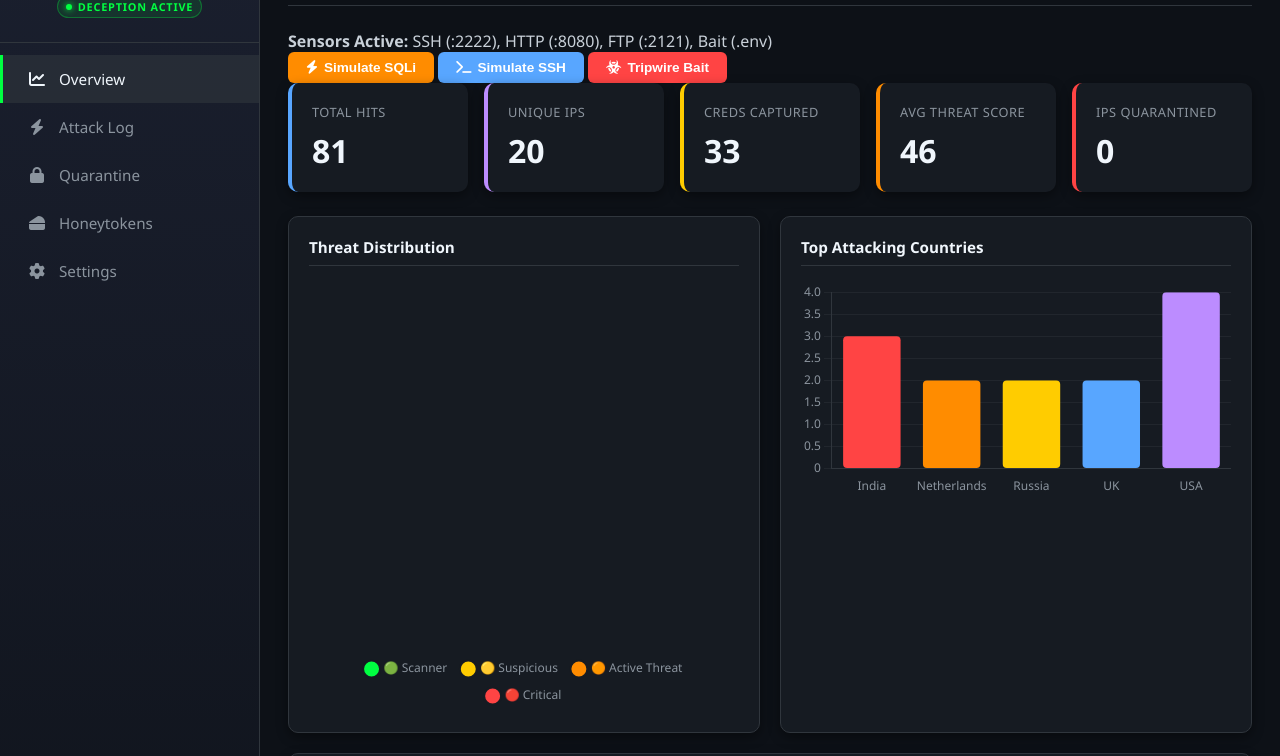
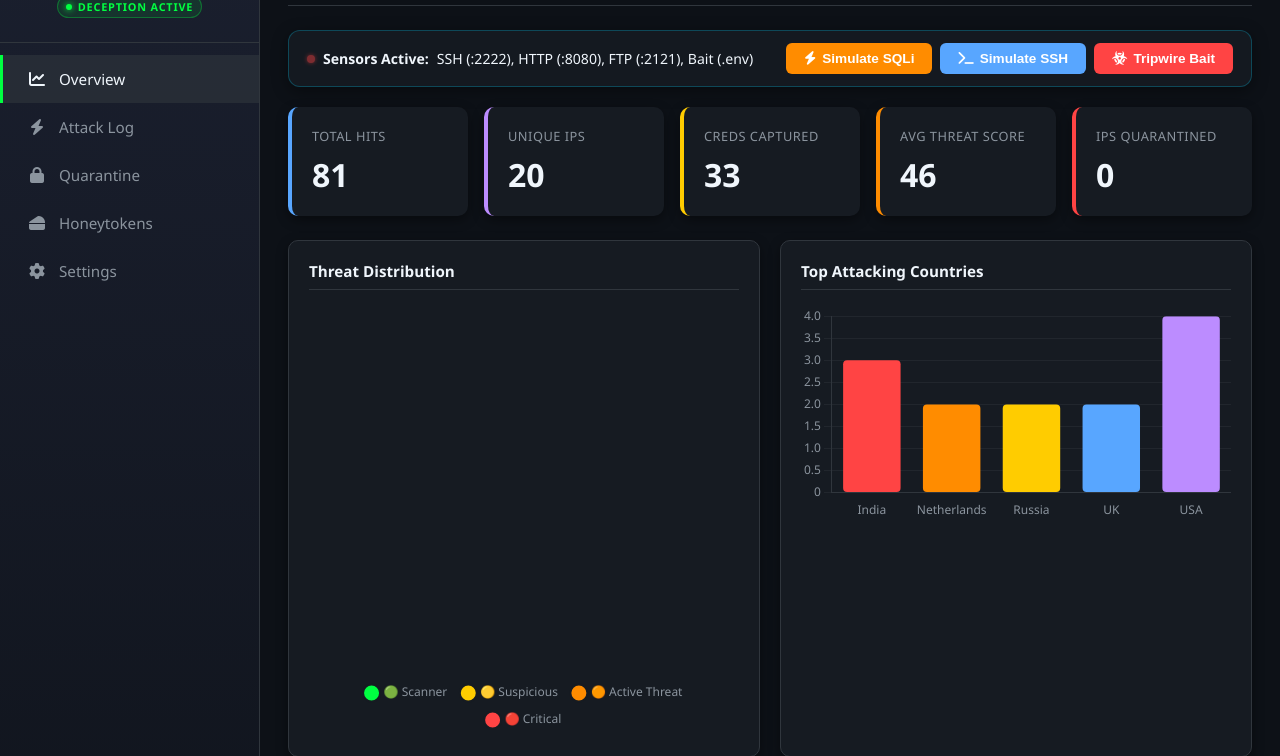
Before and after one commit to 2024A7R009/mirage-junior, a Flask app: page / in a window 1280 px wide. Shown: the part 68-824 px from the top of the page. Run offline with Flask 3, Linux system fonts and the light colour scheme; data comes from the database, SQL or seed files in the repository; data that the repository does not hold is empty.

Commit message:
feat: add live attack simulation toolbar, instant auto-refresh, and live capture verification

```diff
--- a/dashboard/static/css/style.css
+++ b/dashboard/static/css/style.css
@@ -153,6 +153,71 @@ header h1 {
 @keyframes pulse-glow {
     0%, 100% { opacity: 1; box-shadow: 0 0 8px var(--neon-red); }
     50% { opacity: 0.4; box-shadow: 0 0 4px var(--neon-red); }
+}
+
+/* ─── LIVE ACTION & SIMULATION BAR ────────────────────────────────── */
+
+.live-action-bar {
+    display: flex;
+    justify-content: space-between;
+    align-items: center;
+    background: rgba(22, 27, 34, 0.9);
+    border: 1px solid rgba(0, 212, 255, 0.25);
+    border-radius: 12px;
+    padding: 12px 18px;
+    margin-bottom: 20px;
+    gap: 12px;
+    flex-wrap: wrap;
+    box-shadow: 0 4px 16px rgba(0, 0, 0, 0.4);
+}
+
+.live-status-pill {
+    display: flex;
+    align-items: center;
+    gap: 8px;
+    color: var(--text-bright);
+    font-size: 0.88rem;
+}
+
+.live-action-buttons {
+    display: flex;
+    gap: 8px;
+    flex-wrap: wrap;
+}
+
+.cyber-toast {
+    position: fixed;
+    top: 24px;
+    right: 24px;
+    z-index: 9999;
+    background: rgba(18, 24, 38, 0.96);
+    backdrop-filter: blur(16px);
+    border: 1px solid var(--neon-cyan);
+    box-shadow: 0 0 24px rgba(0, 212, 255, 0.45);
+    color: #fff;
+    padding: 14px 20px;
+    border-radius: 10px;
+    font-size: 0.88rem;
+    pointer-events: none;
+    opacity: 0;
+    transform: translateY(-20px);
+    transition: all 0.35s cubic-bezier(0.16, 1, 0.3, 1);
+    max-width: 440px;
+}
+
+.cyber-toast.show {
+    opacity: 1;
+    transform: translateY(0);
+}
+
+.cyber-toast.danger {
+    border-color: var(--neon-red);
+    box-shadow: 0 0 24px rgba(255, 68, 68, 0.5);
+}
+
+.cyber-toast.success {
+    border-color: var(--neon-green);
+    box-shadow: 0 0 24px rgba(0, 255, 65, 0.45);
 }
 
 /* ─── STATS CARDS ──────────────────────────────────────────────────── */
```
